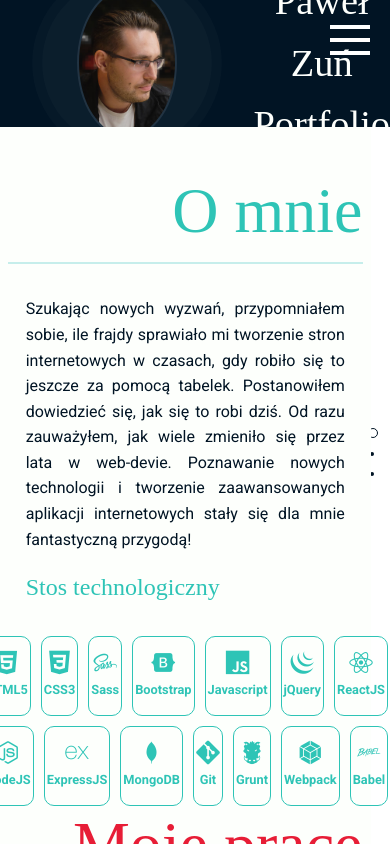
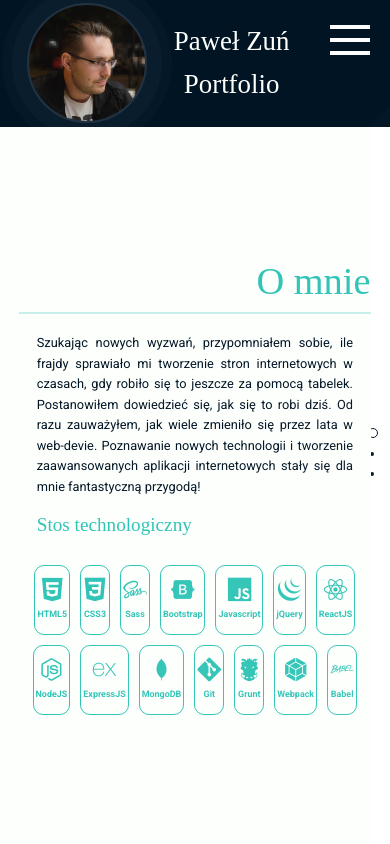
Before and after one commit to pawel-zun/pawel-zun.github.io, a website: page index.html in a window 390 px wide. Drawn offline with nearby package versions, Linux system fonts and the light colour scheme; a web font is replaced by a local one.

Commit message:
Add resposivity for tablets

```diff
--- a/responsive.js
+++ b/responsive.js
@@ -1,9 +1,16 @@
+function hideAll() {
+  toggleFullHeader();
+  $('#card__burger').prop('checked', false);
+}
+
 function toggleFullHeader(params) {
   $('.card').toggleClass('card--full');
   $('.card__wrapper').toggleClass('card__wrapper--full');
   $('.card__main').toggleClass('card__main--full');
   $('.card__name').toggleClass('card__name--full');
-  $('.navigation__list').click(toggleFullHeader);
+  $('.card__photo').toggleClass('card__photo--full');
+  $('.stripes-group').toggleClass('stripes-group--full');
+  $('.navigation__list').click(hideAll);
 }
 
 
--- a/sass/modules/_responsive.scss
+++ b/sass/modules/_responsive.scss
@@ -1,8 +1,8 @@
 $breakpoints: (
   'medium': 1200px,
-  'small': 992px,
-  'smaller': 768px,
-  'tiny': 576px
+  'small': 991px,
+  'smaller': 767px,
+  'tiny': 575px
 ) !default;
 
 @mixin respond-to($breakpoint) {
--- a/sass/partials/common/_fonts.scss
+++ b/sass/partials/common/_fonts.scss
@@ -4,6 +4,9 @@ body {
   font-family: 'Roboto', sans-serif;
   line-height: 1.6;
   color: $dark-blue;
+  @include respond-to('smaller') {
+    font-size: 80%;
+  }
 }
 
 h1, h2, h3 {
@@ -17,6 +20,12 @@ h1 {
 h2 {
   font-size: 4em;
   margin-bottom: 0.5em;
+  @include landscape('small') {
+		font-size: 3em;
+  }
+  @include portrait('smaller') {
+		font-size: 3em;
+	}
 }
 
 h3 {
--- a/sass/partials/common/_layout.scss
+++ b/sass/partials/common/_layout.scss
@@ -41,9 +41,12 @@
 	flex-direction: column;
 	justify-content: center;
   z-index: 1500;
-  position: relative;
+	position: relative;
 	@include portrait('medium') {
-		padding: 0.5em;
+		font-size: 1.5em;
+	}
+	@include portrait('small') {
+		font-size: 1em;
 	}
 }
 
--- a/sass/partials/sections/_about.scss
+++ b/sass/partials/sections/_about.scss
@@ -16,7 +16,7 @@
   flex-direction: column;
 	@include respond-to('medium') {
 		padding-left: 5%;
-	}
+  }
 }
 
 .stack__row {
@@ -44,6 +44,18 @@
   &:hover .stack__desc {
     color: $powder-white;
   }
+  @include portrait('medium') {
+    width: 110px;
+    height: 110px;
+  }
+  @include portrait('small') {
+		width: 80px;
+    height: 80px;
+  }
+  @include portrait('smaller') {
+    width: 70px;
+    height: 70px;
+  }
 }
 
 .stack__devicon {
@@ -57,4 +69,7 @@
   font-size: 0.8em;
   color: $sea-green;
   margin-bottom: 0;
+  @include portrait('smaller') {
+    font-size: 0.7em;
+  }
 }
--- a/sass/partials/sections/_card.scss
+++ b/sass/partials/sections/_card.scss
@@ -21,6 +21,9 @@
 	@include landscape('medium') {
 		width: 25%;
 	}
+	@include portrait('smaller') {
+		font-size: 0.7em;
+	}
 }
 
 .card--full {
@@ -28,6 +31,18 @@
 	font-size: 1.5em;
 	width: 100%;
 	height: 100%;
+	@include portrait('medium') {
+		padding: 2em 0 2em 0;
+	}
+	@include landscape('medium') {
+		font-size: 1em;
+	}
+	@include landscape('small') {
+		font-size: 0.8em;
+	}
+	@include portrait('smaller') {
+		font-size: 1em;
+	}
 }
 
 .card__wrapper {
@@ -55,8 +70,10 @@
 		justify-content: flex-start;
 	}
 	@include landscape('medium') {
+		width: 100%;
 		display: flex;
-		flex-direction: column;
+		flex-direction: column-reverse;
+		justify-content: center;
 	}
 }
 
@@ -166,14 +183,64 @@
 	@include portrait('medium') {
 		margin: 0 6em;
 	}
+	@include portrait('smaller') {
+		margin: 0 3em;
+		width: 120px;
+		height: 120px;
+		&::after {
+			width: 170px;
+			height: 170px;
+			left: calc(50% - 85px);
+			bottom: calc(50% - 85px);
+		}
+		&::before {
+			width: 150px;
+			height: 150px;
+			left: calc(50% - 75px);
+			bottom: calc(50% - 75px);
+		}
+	}
+	@include landscape('smaller') {
+		display: none;
+	}
+}
+
+.card__photo--full {
+	width: 230px;
+	height: 230px;
+	&::after {
+		width: 310px;
+		height: 310px;
+		left: calc(50% - 155px);
+		bottom: calc(50% - 155px);
+	}
+	&::before {
+		width: 270px;
+		height: 270px;
+		left: calc(50% - 135px);
+		bottom: calc(50% - 135px);
+	}
+	@include landscape('medium') {
+		width: 150px;
+		height: 150px;
+		&::after {
+			width: 190px;
+			height: 190px;
+			left: calc(50% - 95px);
+			bottom: calc(50% - 95px);
+		}
+		&::before {
+			width: 170px;
+			height: 170px;
+			left: calc(50% - 85px);
+			bottom: calc(50% - 85px);
+		}
+	}
 }
 
 .card__navigation {
 	width: 60%;
 	margin-bottom: 15px;
-	@include portrait('medium') {
-		width: 100%;
-	}
 }
 
 .navigation__list {
@@ -231,20 +298,36 @@
 }
 
 .stripes-group {
-	position: absolute;
 	display: flex;
 	flex-direction: column;
 	width: 1600px;
 	height: 500px;
+	position: fixed;
 	top: 40%;
-	left: -100%;
+	left: -50%;
 	transform: rotate(135deg);
 	z-index: -1500;
 	@include portrait('medium') {
-		width: 4000px;
-		height: 800px;
-		top: -30%;
+		top: -10%;
+		left: -30%;
+	}
+	@include landscape('medium') {
+		top: 40%;
 		left: -80%;
+	}
+}
+
+.stripes-group--full {
+	@include portrait('medium') {
+		position: fixed;
+		width: 400%;
+		top: 20%;
+		left: -100%;
+	}
+	@include landscape('medium') {
+		width: 400%;
+		top: 20%;
+		left: -130%;
 	}
 }
 
--- a/sass/partials/sections/_works.scss
+++ b/sass/partials/sections/_works.scss
@@ -83,23 +83,39 @@
   width: 100%;
   display: flex;
   align-items: center;
-  @include portrait('medium') {
+  @include portrait('smaller') {
     flex-direction: column;
+    justify-content: center;
   }
 }
 
 .works__screen {
   flex: 60%;
+  @include portrait('medium') {
+    text-align: center;
+  }
+  @include landscape('medium') {
+    flex: 40%
+  }
 }
 
 .works__img {
   width: 100%;
+  @include portrait('smaller') {
+    margin-bottom: 20px;
+  }
+  @include portrait('smaller') {
+    width: 50%;
+  }
 }
 
 .works__info {
   flex: 40%;
   font-size: 0.8em;
   padding-left: 2em;
+  @include landscape('medium') {
+    flex: 60%
+  }
 }
 
 .works__desc {
```
Also changed, not shown: style.css, 1 other file.
